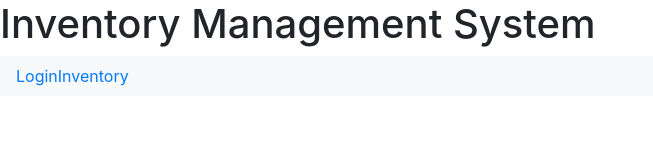
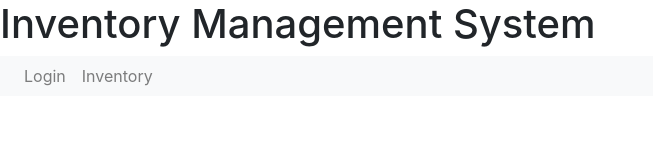
Before and after one commit to rpiambulance/inventory-management, an Angular app in the folder angular-app/: page / in a window 1280 px wide. Shown: the top 160 px of the page, without its empty margins (0-653 px from the left). Built offline with nearby package versions, Linux system fonts and the light colour scheme.

Commit message:
added styling for navbar

```diff
--- a/angular-app/src/app/app.component.html
+++ b/angular-app/src/app/app.component.html
@@ -1,9 +1,16 @@
 <!--The content below is only a placeholder and can be replaced.-->
 <h1>Inventory Management System</h1>
 <nav class="navbar navbar-expand-lg navbar-light bg-light" >
-  <a routerLink="/login" routerLinkActive="active">Login</a>
-  <br/>
-  <a routerLink="/inventory" routerLinkActive="active"> Inventory</a>
+	<div class="collapse navbar-collapse" id="navbarNav">
+		<ul class="navbar-nav">
+			<li class="nav-item">
+				<a class="nav-link" routerLink="/login" routerLinkActive="active">Login</a>
+			</li>
+			<li class="nav-item">
+				<a class="nav-link" routerLink="/inventory" routerLinkActive="active"> Inventory</a>
+			</li>
+		</ul>
+	</div>
 </nav>
 
 <router-outlet></router-outlet>
```
Also changed, not shown: 1 other file (tests, documents, lock files or other folders).
